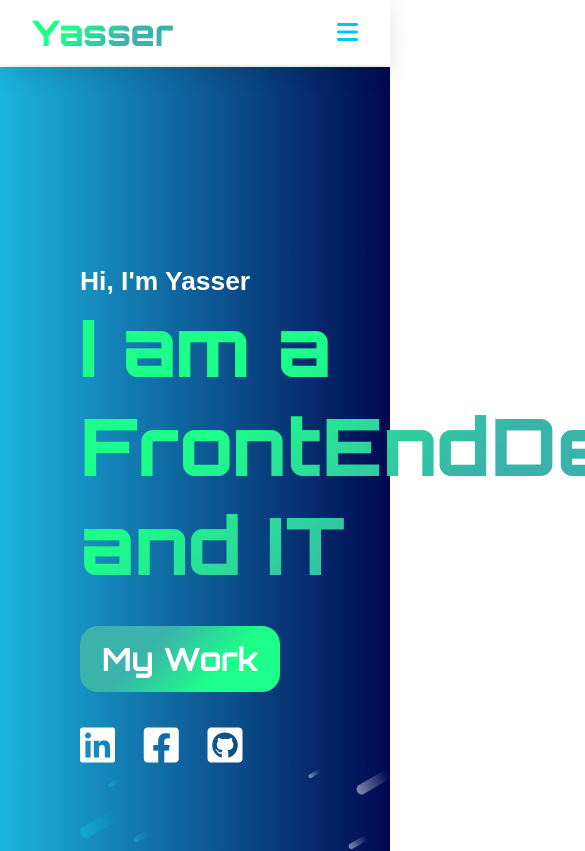
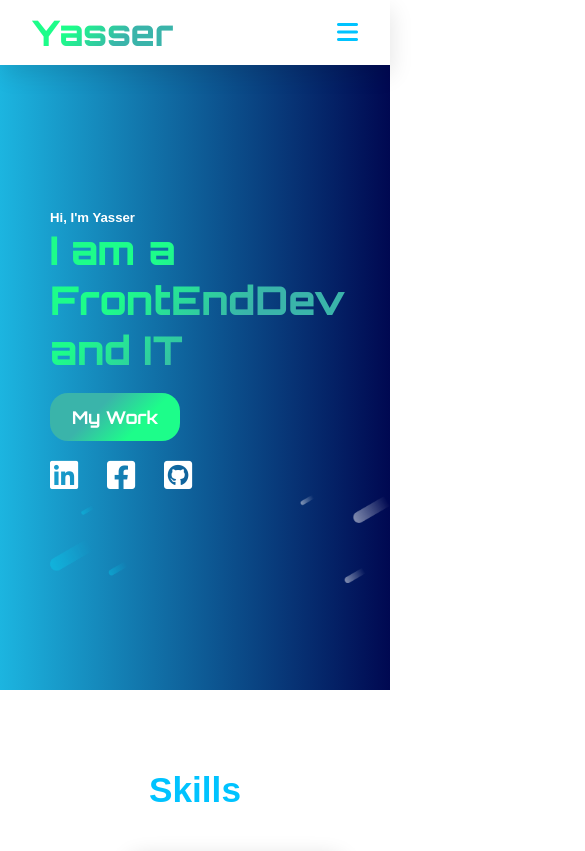
Before and after one commit to YazzerAbdalla/PortfolioReact, a React (Vite) app: page / in a window 390 px wide. Shown: the top 851 px of the page, 585 px wide, since content can reach past the window. Built offline with nearby package versions, Linux system fonts and the light colour scheme.

Commit message:
Responsive

```diff
--- a/src/components/main.css
+++ b/src/components/main.css
@@ -11,6 +11,7 @@
     rgba(29, 82, 253, 1) 70%
   ); */
   background: linear-gradient(90deg, #1cb5e0 0%, #000851 100%);
+  font-size: 1rem;
   margin-top: 4.2rem;
   padding: 0px 80px;
   min-height: 100vh;
@@ -31,7 +32,7 @@
 .bio {
   color: white;
   text-align: left;
-  font-size: 1.1rem;
+  font-size: 1.1em;
   font-weight: 400;
   margin-top: 3.5rem;
 }
@@ -55,7 +56,7 @@
 .main-btn a {
   text-decoration: none;
   color: white;
-  font-size: 2rem;
+  font-size: 2em;
   font-family: "Orbitron", sans-serif;
   background: rgb(29, 253, 138);
   background: linear-gradient(
@@ -74,14 +75,16 @@
 .main-btn a:hover {
   transform: scale(1.1);
 }
-
+.links {
+  margin-left: 25px;
+}
 .links a {
   font-size: 2.5rem;
   margin-right: 1.8rem;
   color: white;
 }
 .links a:hover {
-  color: rgba(255, 255, 255, 0.80);
+  color: rgba(255, 255, 255, 0.8);
 }
 .side-img img {
   width: 30rem;
@@ -92,8 +95,39 @@
   border-radius: 50%;
   height: 25rem;
 }
-@media (max-width: 1023) {
+@media (max-width: 1023px) {
   .main {
     overflow: hidden;
+    font-size: 0.9rem;
   }
 }
+@media (max-width: 614px) {
+  .main {
+    padding: 0 50px;
+  }
+}
+@media (max-width: 600px) {
+  .main {
+    overflow: hidden;
+    font-size: 0.7rem;
+    margin: 15px 0 0 0;
+    min-height: 800px;
+    align-items: center;
+    min-height: 80vh;
+  }
+  .links {
+    margin-left: 0;
+  }
+}
+@media (max-width: 440px) {
+  .main {
+    overflow: hidden;
+    font-size: 0.5rem;
+  }
+  .bio {
+    margin-top: 0px;
+  }
+  .links a {
+    font-size: 2.01rem;
+  }
+}
--- a/src/components/skills.css
+++ b/src/components/skills.css
@@ -1,3 +1,6 @@
+section{
+  width: 100%;
+}
 .card i {
   font-size: 8rem;
   color: rgb(0, 195, 255);
@@ -14,3 +17,9 @@
 .card:hover * {
   color: white;
 }
+@media (max-width: 582px){
+  .card{
+    padding: 50px;
+
+  }
+}
```
